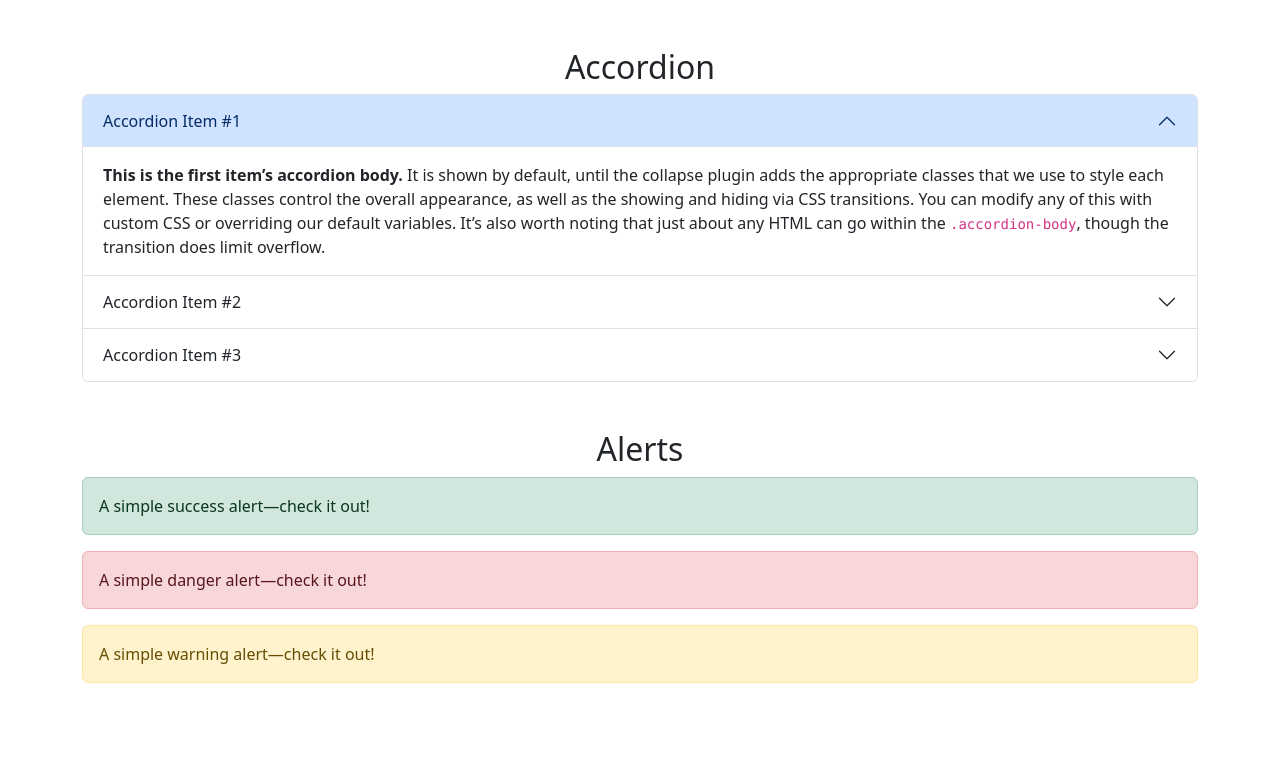
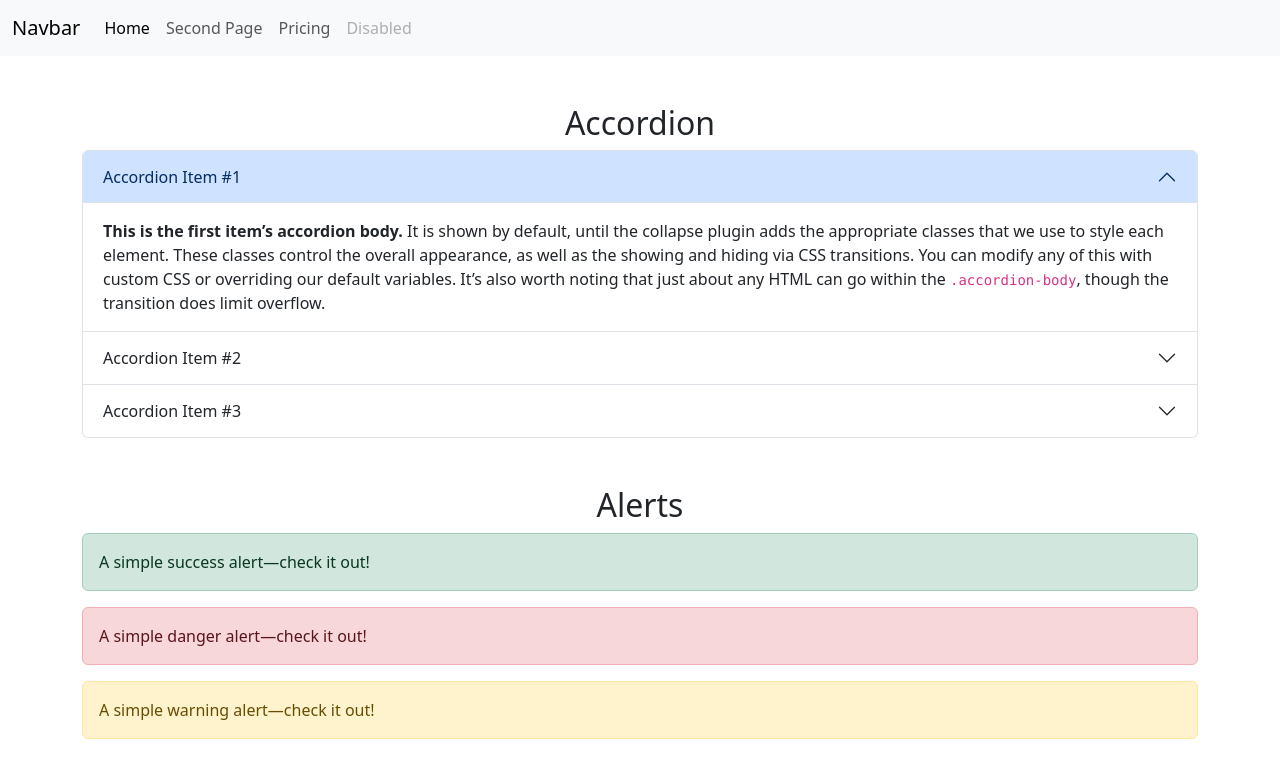
Before and after one commit to SeanTheJedi/lab_1, a plain HTML site: page index.html in a window 1280 px wide. Drawn offline with nearby package versions, Linux system fonts and the light colour scheme.

Commit message:
adding navbar

```diff
--- a/index.html
+++ b/index.html
@@ -9,6 +9,30 @@
     <title>Lab 1</title>
 </head>
 <body>
+    <nav class="navbar navbar-expand-lg bg-body-tertiary">
+        <div class="container-fluid">
+          <a class="navbar-brand" href="#">Navbar</a>
+          <button class="navbar-toggler" type="button" data-bs-toggle="collapse" data-bs-target="#navbarNav" aria-controls="navbarNav" aria-expanded="false" aria-label="Toggle navigation">
+            <span class="navbar-toggler-icon"></span>
+          </button>
+          <div class="collapse navbar-collapse" id="navbarNav">
+            <ul class="navbar-nav">
+              <li class="nav-item">
+                <a class="nav-link active" aria-current="page" href="#">Home</a>
+              </li>
+              <li class="nav-item">
+                <a class="nav-link" href="#">Second Page</a>
+              </li>
+              <li class="nav-item">
+                <a class="nav-link" href="#">Pricing</a>
+              </li>
+              <li class="nav-item">
+                <a class="nav-link disabled" aria-disabled="true">Disabled</a>
+              </li>
+            </ul>
+          </div>
+        </div>
+      </nav>
     <div class="container pt-5">
         <h2 class="text-center">Accordion</h2>
         <div class="accordion" id="accordionExample">
```
